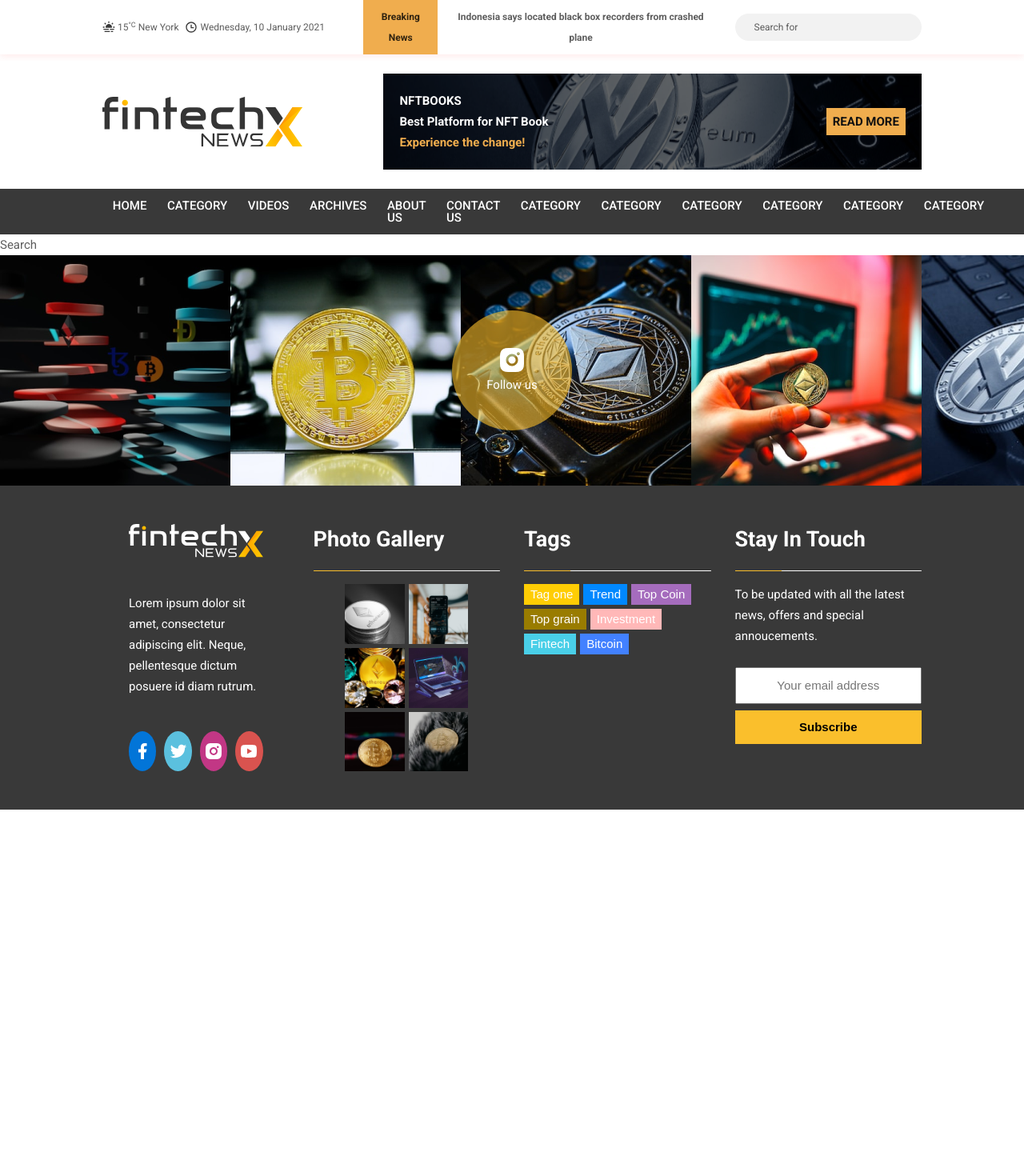
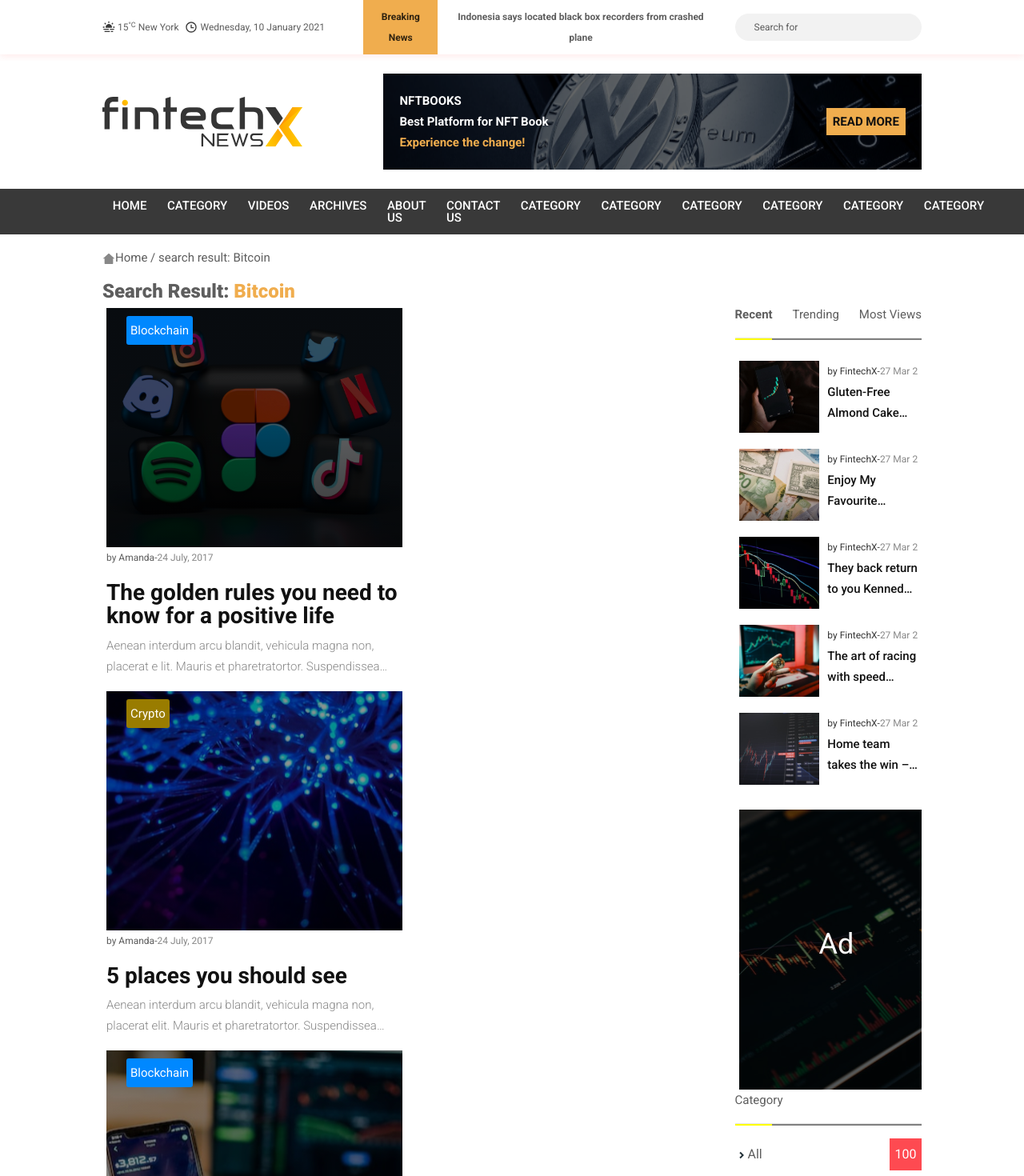
Before and after one commit to ngotruonganh/x-news, a Next.js app: page /search in a window 1280 px wide. Shown: the top 1470 px of the page at 80% size. Before the commit the page ends 1012 px from the top, so only its background shows below. Built offline with nearby package versions, Linux system fonts and the light colour scheme; some icons are missing.

Commit message:
fix author, 404 & add search page

```diff
--- a/pages/search/index.js
+++ b/pages/search/index.js
@@ -1,11 +1,77 @@
-import React from 'react'
-import Layout from '../../layout'
-import { useRouter } from 'next/router'
+import React, { useState } from "react";
+import Layout from "../../layout";
+import { useRouter } from "next/router";
+import { BreadCrumb, ListSection } from "../../components";
+import dataCategory from "../../mocks/resData/dataCategory.json";
+import dataSection from "../../mocks/resData/dataSection1.json";
+import classNames from "classnames";
+import { getTagColor } from "../../utils/func";
+import dataRecent from "../../mocks/resData/dataRecent.json";
+import ListNews from "../../components/ListNews";
+import Pagination from "../../components/Pagination";
 
 export default function Search() {
-    const router = useRouter()
-
-    return (
-        <Layout>Search</Layout>
-    )
+  const router = useRouter();
+  const [search, setSearch] = useState("Bitcoin");
+  return (
+    <Layout>
+      <div className="search-wrap mt-3">
+        <div className="d-flex align-items-center mt-2">
+          <BreadCrumb subTitle={`search result: ${search}`} />
+        </div>
+        <div className="title mt-3">
+          <span>Search Result: </span>
+          <span className="text-warning">{search}</span>
+        </div>
+        <div className="row">
+          <div className="col-lg-9 col-md-9 col-sm-12 col-xs-12">
+            {dataSection.data.length && (
+              <>
+                <ListSection
+                  data={dataSection.data}
+                  desc={true}
+                  isVideo={false}
+                />
+              </>
+            )}
+            <div className="d-flex justify-content-center my-3">
+              <Pagination postPerPage={1} totalPost={5} />
+            </div>
+          </div>
+          <div className="col-lg-3 col-md-3 col-sm-12 col-xs-12 ">
+            <div className="d-flex justify-content-between">
+              <div className="align-self-start font-weight-bold">Recent</div>
+              <div className="">Trending</div>
+              <div className="">Most Views</div>
+            </div>
+            <hr className="throw-line" />
+            <ListNews data={dataRecent.data} />
+            <div className="ads-right-wrapper mt-3">
+              <img src="/mocks/images/ads.svg" alt="" />
+              <div className="ads-item">Ad</div>
+            </div>
+            <div className="rank-wrapper">
+              Category
+              <hr className="throw-line" />
+              {dataCategory.data.map((item, idx) => {
+                return (
+                  <div className="rank-item" key={idx}>
+                    <span className="title">
+                      <img src="/assets/icons/icon-right.svg" alt="" />
+                      {item.name}
+                    </span>
+                    <span
+                      className={classNames("total", getTagColor(item.tagSeo))}
+                    >
+                      {item.total}
+                    </span>
+                  </div>
+                );
+              })}
+            </div>
+          </div>
+        </div>
+      </div>
+    </Layout>
+  );
 }
--- /dev/null
+++ b/public/assets/scss/layout/_author-page.scss
@@ -0,0 +1,56 @@
+.author-wrap {
+    width: 99%;
+    margin: auto;
+    @media (min-width: 992px) {
+        width: 80%;
+    }
+    .about-author-wrap {
+        width: 99%;
+        margin: 3rem auto;
+        text-align: center;
+        display: flex;
+        flex-direction: column;
+        align-items: center;
+        @media (min-width: 992px) {
+            width: 50%;
+        }
+        img {
+            width: 50%;
+            @media (min-width: 992px) {
+                width: 35%;
+            }
+        }
+        .social-link {
+            display: flex;
+            justify-content: center;
+            flex-wrap: wrap;
+            gap: 10px;
+            a {
+                width: 50px;
+                height: 50px;
+                border-radius: 50%;
+            }
+            .facebook {
+                background-color: rgba(66, 129, 255, 1);
+            }
+            .instagram {
+                background-color: rgba(194, 55, 133, 1);
+            }
+            .youtube {
+                background-color: rgba(239, 80, 67, 1);
+            }
+            .twitter {
+                background-color: rgba(66, 192, 245, 1);
+            }
+            .behance {
+                background-color: rgba(66, 129, 255, 1);
+            }
+            .dribble {
+                background-color: rgba(247, 103, 157, 1);
+            }
+            .email {
+                background-color: rgba(197, 33, 30, 1);
+            }
+        }
+    }
+}
--- a/public/assets/scss/layout/_error.scss
+++ b/public/assets/scss/layout/_error.scss
@@ -1,21 +1,16 @@
-.error-wrapper{
-    padding: 100px;
+.error-wrapper {
+    width: 99%;
+    margin: 3rem auto;
     text-align: center;
-    h2{
-        font-size: 20px;
-        line-height: 1.6;
-        font-weight: bold;
-        margin: 0;
-
-        @include media-breakpoint-down(md) {
-            font-size: 16px;
-		}
-        span {
-            color: red;
-
-        }
-        a{
-            color: #ff6122;
-        }
+    @media (min-width: 992px) {
+        width: 80%;
+    }
+    .error-img {
+        max-width: 600px;
+        width: 100%;
+    }
+    .back-home-btn {
+        background-color: #fabf2c;
+        border-radius: 8px;
     }
 }
--- /dev/null
+++ b/public/assets/scss/layout/search-page.scss
@@ -0,0 +1,11 @@
+.search-wrap {
+    width: 99%;
+    margin: auto;
+    @media (min-width: 992px) {
+        width: 80%;
+    }
+    .title span {
+        font-size: 24px;
+        font-weight: 800;
+    }
+}
--- a/public/assets/scss/style.scss
+++ b/public/assets/scss/style.scss
@@ -16,6 +16,8 @@
 @import "layout/category";
 @import "layout/about-page";
 @import "layout/archives-page";
+@import "layout/search-page";
+@import "layout/author-page";
 
 // compoents
 @import "components/header";
```
Also changed, not shown: pages/404.js (+18 -14 lines), pages/author/author.js (+13 -15 lines), pages/author/index.js (+4 -7 lines).
